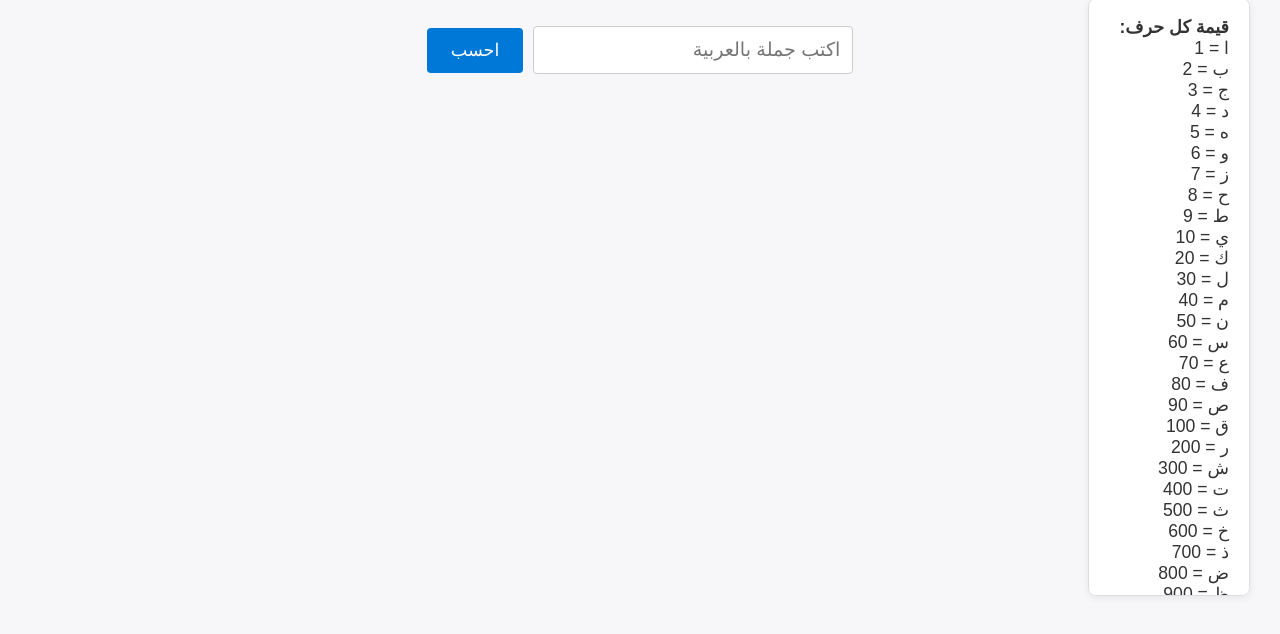
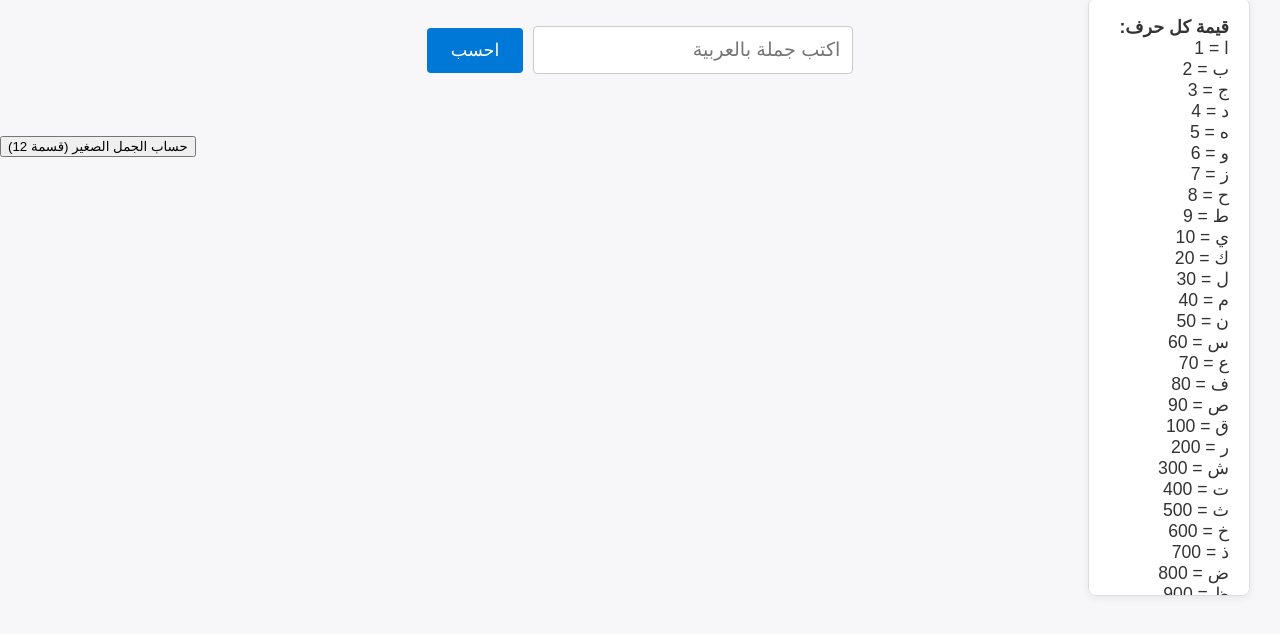
Before and after one commit to melhemka/abjad-clac, a plain HTML site: page index.html in a window 1280 px wide. Shown: the part 82-716 px from the top of the page. Drawn offline with Linux system fonts and the light colour scheme.

Commit message:
Update index.html
Signed-off-by: melhemka <melhemka20@gmail.com>

```diff
--- a/index.html
+++ b/index.html
@@ -14,5 +14,6 @@
     </div>
     <div id="result"></div>
     <div id="abjad-list"></div>
+    <button id="smallAbjadBtn">حساب الجمل الصغير (قسمة 12)</button>
   </body>
 </html>
```
